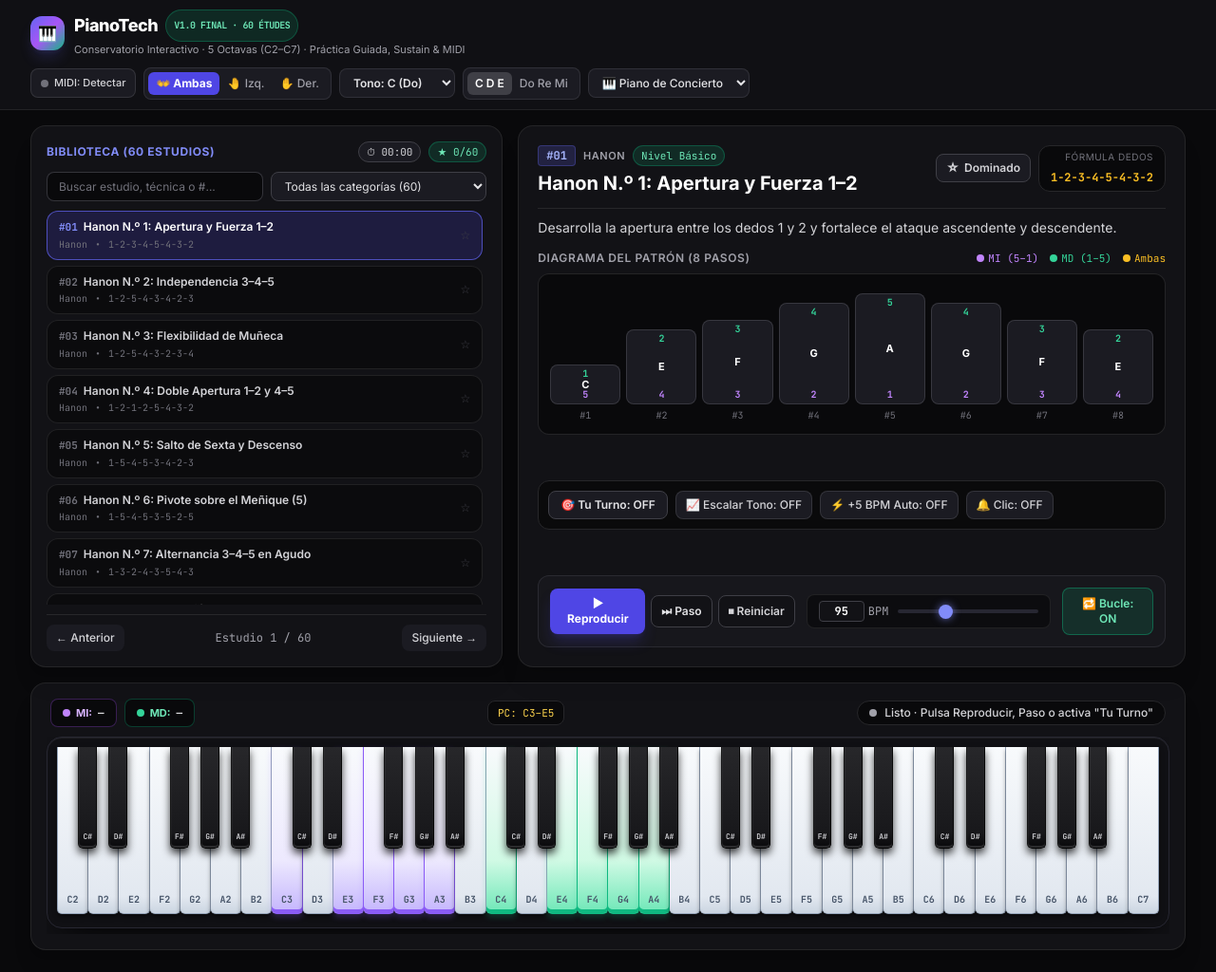
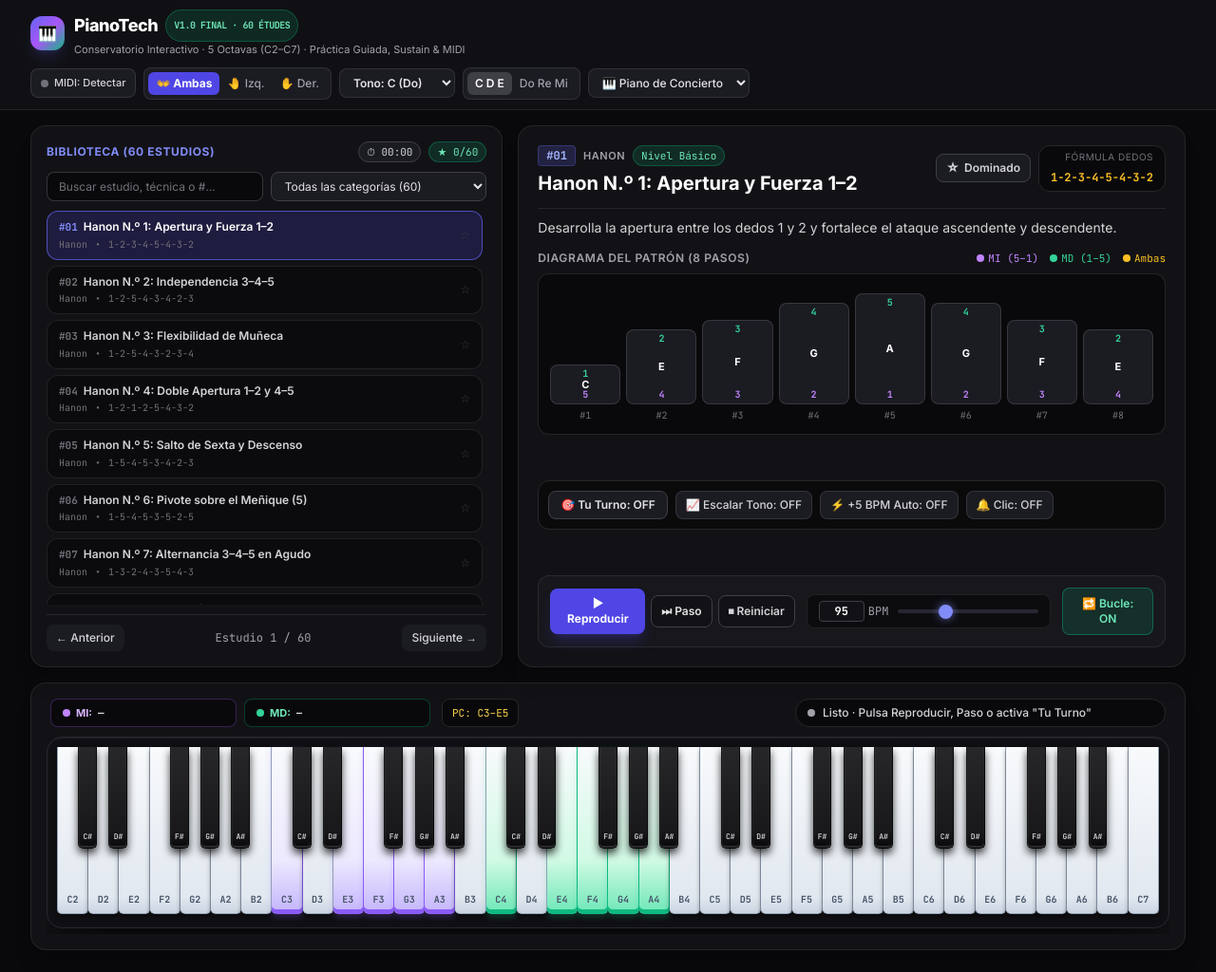
Before and after one commit to andresfelipehc613-cmyk/pianotech-studio, a plain HTML site: page index.html in a window 1280 px wide. Shown: the top 1024 px of the page at 95% size. Drawn offline with nearby package versions, Linux system fonts and the light colour scheme.

Commit message:
Add files via upload

```diff
--- a/index.html
+++ b/index.html
@@ -511,30 +511,27 @@
 
         <!-- Sección Inferior: Teclado Virtual de 5 Octavas (C2 a C7 — 61 Teclas) -->
         <section class="bg-studio-900 border border-zinc-800/90 rounded-2xl p-3 sm:p-4 space-y-2.5 shadow-xl">
-            <div class="flex flex-wrap items-center justify-between gap-2 text-xs px-1">
-                <!-- Digitación Activa por Dedo (MI y MD) -->
-                <div class="flex flex-wrap items-center gap-2">
-                    <div class="flex items-center gap-1.5 bg-studio-950 px-3 py-1.5 rounded-lg border border-purple-500/30">
-                        <span class="w-2 h-2 rounded-full bg-purple-400"></span>
-                        <span class="text-[11px] font-bold text-purple-300">MI:</span>
-                        <span id="lh-active-finger-label" class="text-[11px] font-mono font-semibold text-zinc-200">—</span>
+            <div class="flex flex-col lg:flex-row lg:items-center lg:justify-between gap-2 text-xs px-1">
+                <!-- Digitación Activa por Dedo (MI y MD) con ancho estable sin saltos -->
+                <div class="grid grid-cols-2 sm:flex sm:items-center gap-2 w-full lg:w-auto shrink-0">
+                    <div class="flex items-center gap-1.5 bg-studio-950 px-2 sm:px-3 py-1.5 rounded-lg border border-purple-500/30 min-w-0 sm:w-[196px]">
+                        <span class="w-2 h-2 rounded-full bg-purple-400 shrink-0"></span>
+                        <span class="text-[10.5px] sm:text-[11px] font-bold text-purple-300 shrink-0">MI:</span>
+                        <span id="lh-active-finger-label" class="text-[10.5px] sm:text-[11px] font-mono font-semibold text-zinc-200 truncate whitespace-nowrap">—</span>
                     </div>
-                    <div class="flex items-center gap-1.5 bg-studio-950 px-3 py-1.5 rounded-lg border border-emerald-500/30">
-                        <span class="w-2 h-2 rounded-full bg-emerald-400"></span>
-                        <span class="text-[11px] font-bold text-emerald-300">MD:</span>
-                        <span id="rh-active-finger-label" class="text-[11px] font-mono font-semibold text-zinc-200">—</span>
+                    <div class="flex items-center gap-1.5 bg-studio-950 px-2 sm:px-3 py-1.5 rounded-lg border border-emerald-500/30 min-w-0 sm:w-[196px]">
+                        <span class="w-2 h-2 rounded-full bg-emerald-400 shrink-0"></span>
+                        <span class="text-[10.5px] sm:text-[11px] font-bold text-emerald-300 shrink-0">MD:</span>
+                        <span id="rh-active-finger-label" class="text-[10.5px] sm:text-[11px] font-mono font-semibold text-zinc-200 truncate whitespace-nowrap">—</span>
                     </div>
+                    <!-- Rango activo del teclado físico PC (oculto en móvil para evitar saturación) -->
+                    <span id="pc-oct-badge" class="hidden sm:inline-flex items-center justify-center px-2.5 py-1.5 rounded-lg bg-studio-950 text-[11px] font-mono text-amber-300 border border-zinc-800 shrink-0 sm:ml-auto lg:ml-1" title="Usa [↑] y [↓] para mover el rango del teclado PC">PC: C3–E5</span>
                 </div>
 
-                <!-- Rango activo del teclado físico PC -->
-                <div class="flex items-center gap-1.5 text-[11px] font-mono">
-                    <span id="pc-oct-badge" class="px-2.5 py-1 rounded-lg bg-studio-950 text-amber-300 border border-zinc-800" title="Usa [↑] y [↓] para mover el rango del teclado PC">PC: C3–E5</span>
-                </div>
-
-                <!-- Monitor de nota y dedo en tiempo real -->
-                <div class="flex items-center gap-2 bg-studio-950 border border-zinc-800 px-3 py-1 rounded-full">
-                    <span id="live-status-dot" class="w-2 h-2 rounded-full bg-zinc-400"></span>
-                    <span id="live-step-monitor" class="text-zinc-300 font-medium">
+                <!-- Monitor de nota y dedo en tiempo real (una sola línea fija sin saltos) -->
+                <div class="flex items-center gap-2 bg-studio-950 border border-zinc-800 px-3 py-1.5 rounded-full min-w-0 w-full lg:w-[390px] lg:shrink-0">
+                    <span id="live-status-dot" class="w-2 h-2 rounded-full bg-zinc-400 shrink-0"></span>
+                    <span id="live-step-monitor" class="text-[11px] sm:text-xs text-zinc-300 font-medium truncate whitespace-nowrap">
                         Listo · Pulsa Reproducir, Paso o activa "Tu Turno"
                     </span>
                 </div>
@@ -769,12 +766,12 @@
             const dot = document.getElementById('live-status-dot');
             if (!dot) return;
             const styles = {
-                ready: 'w-2 h-2 rounded-full bg-zinc-400',
-                playing: 'w-2 h-2 rounded-full bg-indigo-400 animate-pulse',
-                paused: 'w-2 h-2 rounded-full bg-amber-400',
-                practice: 'w-2 h-2 rounded-full bg-amber-400 animate-pulse',
-                hit: 'w-2 h-2 rounded-full bg-emerald-400',
-                wrong: 'w-2 h-2 rounded-full bg-rose-500'
+                ready: 'w-2 h-2 rounded-full bg-zinc-400 shrink-0',
+                playing: 'w-2 h-2 rounded-full bg-indigo-400 animate-pulse shrink-0',
+                paused: 'w-2 h-2 rounded-full bg-amber-400 shrink-0',
+                practice: 'w-2 h-2 rounded-full bg-amber-400 animate-pulse shrink-0',
+                hit: 'w-2 h-2 rounded-full bg-emerald-400 shrink-0',
+                wrong: 'w-2 h-2 rounded-full bg-rose-500 shrink-0'
             };
             dot.className = styles[mode] || styles.ready;
         }
```
